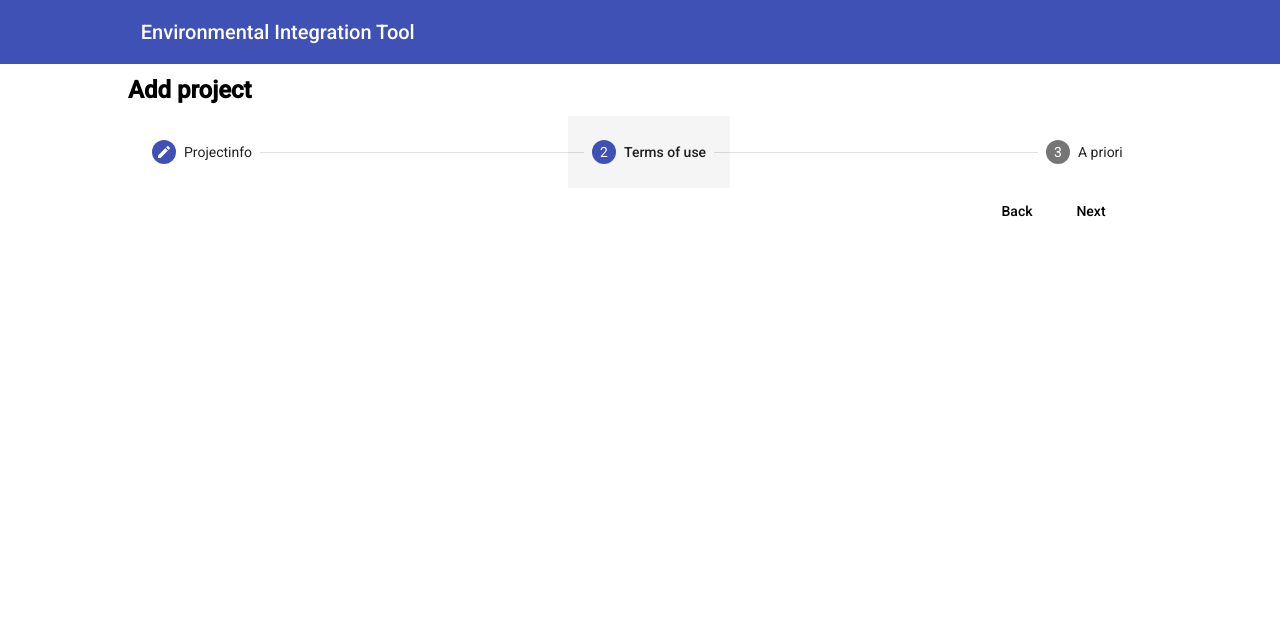
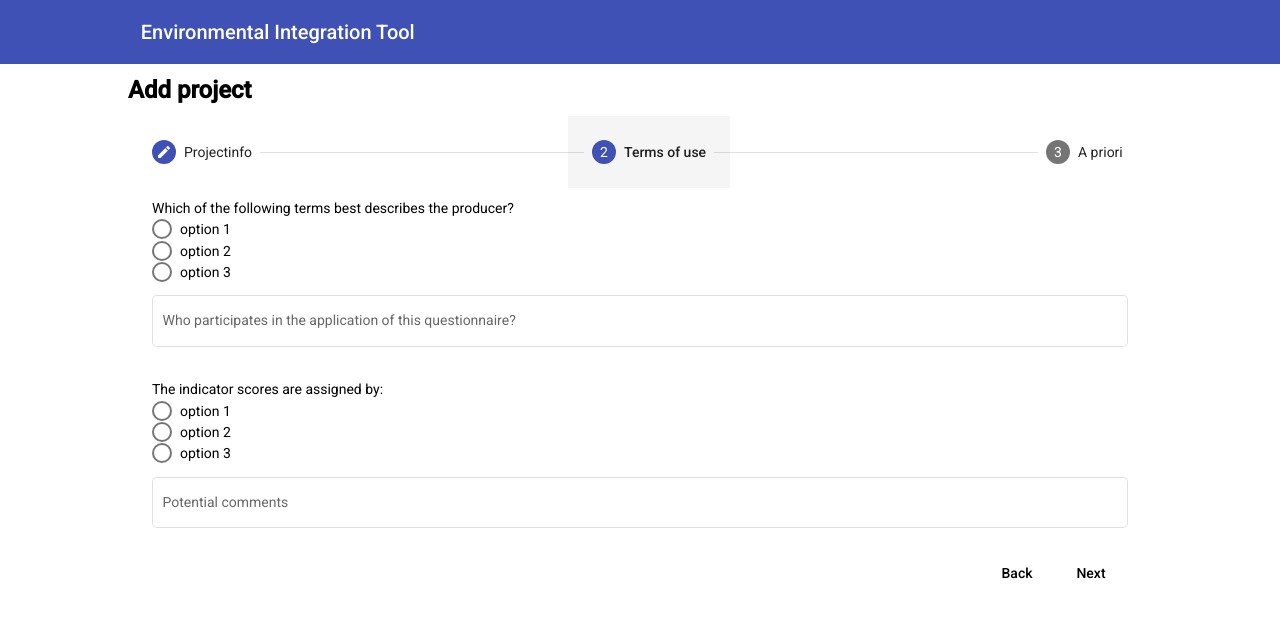
Before and after one commit to nikita-taranenko-nta/HITW-2022, an Angular app in the folder frontend/audit/: page /create/1 in a window 1280 px wide. Both pictures are taken after a click on the button "Next". Shown: the top 618 px of the page. Built offline with nearby package versions, Linux system fonts and the light colour scheme.

Commit message:
terms of use

```diff
--- a/frontend/audit/src/app/app.module.ts
+++ b/frontend/audit/src/app/app.module.ts
@@ -17,7 +17,7 @@ import {HttpClientModule} from "@angular/common/http";
 import {MatStepperModule} from '@angular/material/stepper';
 import {ProjectScoresComponent} from './pages/project-scores/project-scores.component';
 import {ScoreQuestionComponent} from './components/score-question/score-question.component';
-
+import {MatRadioModule} from '@angular/material/radio';
 @NgModule({
   declarations: [
     AppComponent,
@@ -39,7 +39,8 @@ import {ScoreQuestionComponent} from './components/score-question/score-question
     ReactiveFormsModule,
     MatInputModule,
     MatStepperModule,
-    HttpClientModule
+    HttpClientModule,
+    MatRadioModule
   ],
   providers: [],
   bootstrap: [AppComponent]
--- a/frontend/audit/src/app/enums/terms-of-use-answer-answer.enum.ts
+++ b/frontend/audit/src/app/enums/terms-of-use-answer-answer.enum.ts
@@ -1,3 +1,3 @@
 export enum TermsOfUseAnswerAnswer {
-  Answer_1
+
 }
--- a/frontend/audit/src/app/enums/terms-of-use-answer-question.enum.ts
+++ b/frontend/audit/src/app/enums/terms-of-use-answer-question.enum.ts
@@ -1,3 +1,6 @@
 export enum TermsOfUseAnswerQuestion {
-  QUESTION_1
+  Producer_Radio,
+  Who,
+  AssignedBy_Radio,
+  Comment
 }
--- a/frontend/audit/src/app/pages/create-project-form/create-project-form.component.html
+++ b/frontend/audit/src/app/pages/create-project-form/create-project-form.component.html
@@ -42,7 +42,7 @@
             <div>
                 <mat-form-field appearance="outline">
                     <mat-label>Details</mat-label>
-                    <textarea matInput formControlName="details"></textarea>
+                    <textarea matInput formControlName="details" cdkTextareaAutosize></textarea>
                 </mat-form-field>
             </div>
         </form>
@@ -51,8 +51,32 @@
         </div>
     </mat-step>
     <mat-step label="Terms of use">
-        <form action="" [formGroup]="termsOfUseForm" class="form">
+        <form [formGroup]="termsOfUseForm" class="form">
+            <div *ngFor="let control of termsOfUseFormDescription" class="formControlContainer">
+                <div *ngIf="control.type === 'input'">
+                    <mat-form-field appearance="outline">
+                        <mat-label>{{control.label}}</mat-label>
+                        <input matInput [placeholder]="contol.label" [formControlName]="control.key">
+                    </mat-form-field>
+                </div>
+                <div *ngIf="control.type === 'textArea'">
+                    <mat-form-field appearance="outline">
+                        <mat-label>{{control.label}}</mat-label>
+                        <textarea matInput [formControlName]="control.key" cdkTextareaAutosize></textarea>
+                    </mat-form-field>
+                </div>
+                <div *ngIf="control.type === 'radio'">
+                    <div class="radioControl">
+                        <mat-label>{{control.label}}</mat-label>
+                        <mat-radio-group [formControlName]="control.key">
+                            <mat-radio-button *ngFor="let option of control.options" [value]="option">
+                                {{option}}
+                            </mat-radio-button>
+                        </mat-radio-group>
+                    </div>
 
+                </div>
+            </div>
         </form>
         <div class="buttons">
             <button mat-button matStepperPrevious type="button">Back</button>
@@ -61,23 +85,23 @@
     </mat-step>
     <mat-step label="A priori">
         <form [formGroup]="aPrioriForm" class="form">
-            <div *ngFor="let control of aPrioriFormDescription"  class="formControlContainer">
+            <div *ngFor="let control of aPrioriFormDescription" class="formControlContainer">
                 <div *ngIf="control.type === 'input'">
-                    <mat-form-field appearance="outline" >
+                    <mat-form-field appearance="outline">
                         <mat-label>{{control.label}}</mat-label>
                         <input matInput [placeholder]="contol.label" [formControlName]="control.key">
                     </mat-form-field>
                 </div>
                 <div *ngIf="control.type === 'textArea'">
-                    <mat-form-field appearance="outline" >
+                    <mat-form-field appearance="outline">
                         <mat-label>{{control.label}}</mat-label>
-                        <textarea matInput [formControlName]="control.key"></textarea>
+                        <textarea matInput [formControlName]="control.key" cdkTextareaAutosize></textarea>
                     </mat-form-field>
                 </div>
             </div>
-          </form>
+        </form>
         <div class="buttons">
-        <button mat-button matStepperPrevious type="button">Back</button>
+            <button mat-button matStepperPrevious type="button">Back</button>
             <button mat-raised-button color="primary" (click)="save()">
                 Save
             </button>
--- a/frontend/audit/src/app/pages/create-project-form/create-project-form.component.scss
+++ b/frontend/audit/src/app/pages/create-project-form/create-project-form.component.scss
@@ -18,6 +18,15 @@ h1{
         flex-direction: row;
         justify-content: space-between;
         align-items: baseline;
+        .radioControl{
+            display: flex;
+            flex-direction: column;
+            mat-radio-group{
+                display: flex;
+                flex-direction: column;
+            }
+            padding: 10px 0 10px 0;
+        }
     }
 }
 .buttons{
--- a/frontend/audit/src/app/pages/create-project-form/create-project-form.component.ts
+++ b/frontend/audit/src/app/pages/create-project-form/create-project-form.component.ts
@@ -7,6 +7,8 @@ import { ProjectInfo } from 'src/app/models/project-info';
 import { APrioriQuestion } from 'src/app/enums/a-priori-question';
 import { Question } from 'src/app/models/question';
 import { TermsOfUse } from 'src/app/models/terms-of-use';
+import { TermsOfUseAnswerQuestion } from 'src/app/enums/terms-of-use-answer-question.enum';
+import { TermsOfUseAnswer } from 'src/app/models/terms-of-use-answer';
 
 type InputControl = {
   type: 'input',
@@ -21,7 +23,14 @@ type TextAreaControl = {
   label: string,
 }
 
-type GenericControl = InputControl | TextAreaControl;
+type RadioControl = {
+  type: 'radio',
+  key: string,
+  options: string[],
+  defaultValue?: string
+}
+
+type GenericControl = InputControl | TextAreaControl | RadioControl;
 type FormDescription = GenericControl[];
 @Component({
   selector: 'app-create-project-form',
@@ -42,13 +51,24 @@ export class CreateProjectFormComponent implements OnInit {
     details: new FormControl('')
   })
 
-  termsOfUseForm = new FormGroup({
-
-  });
+  termsOfUseForm!: FormGroup;
+  termsOfUseFormDescription: FormDescription = []
 
   aPrioriForm!: FormGroup;
   aPrioriFormDescription: FormDescription = []
 
+
+  private aprioriQuestionDictionary = {
+    [APrioriQuestion.Activity]: "A short description of the activity",
+    [APrioriQuestion.Environmental]: "A short description of the environmental context",
+    [APrioriQuestion.ActivityAndEnvironment]: "Mutual effects between the environment and the activity",
+  }
+  private termsOfUseQuestionDictionary = {
+    [TermsOfUseAnswerQuestion.Producer_Radio]: "Which of the following terms best describes the producer?",
+    [TermsOfUseAnswerQuestion.Who]: "Who participates in the application of this questionnaire?",
+    [TermsOfUseAnswerQuestion.AssignedBy_Radio]: "The indicator scores are assigned by:",
+    [TermsOfUseAnswerQuestion.Comment]: "Potential comments"
+  }
   constructor(
     private route: ActivatedRoute,
     private router: Router,
@@ -58,13 +78,31 @@ export class CreateProjectFormComponent implements OnInit {
 
   ngOnInit(): void {
     this.farmerId = this.route.snapshot.paramMap.get('farmerid');
-    this.aPrioriFormDescription = this.aprioriQuestions().map(q => {
+    this.aPrioriFormDescription = Object.keys(this.aprioriQuestionDictionary).map((key) => {
       return {
         type: 'textArea',
-        key: q.id,
+        key: key,
         defaultValue: '',
-        label: q.name
+        label: this.aprioriQuestionDictionary[key]
       } as GenericControl
+    });
+    this.termsOfUseFormDescription = Object.keys(this.termsOfUseQuestionDictionary).map((key) => {
+
+      return TermsOfUseAnswerQuestion[key].toLowerCase().includes('radio') ?
+        {
+          type: 'radio',
+          key: key,
+          options: ["option 1", "option 2", "option 3"],
+          label: this.termsOfUseQuestionDictionary[key],
+          defaultValue: ''
+        } as GenericControl :
+        {
+          type: 'textArea',
+          key: key,
+          defaultValue: '',
+          label: this.termsOfUseQuestionDictionary[key]
+        } as GenericControl
+
     });
 
     this.aPrioriForm = new FormGroup(
@@ -72,36 +110,36 @@ export class CreateProjectFormComponent implements OnInit {
         return { ...memo, [fieldDesc.key]: new FormControl(fieldDesc.defaultValue || '') }
       }, {})
     )
+
+    this.termsOfUseForm = new FormGroup(
+      this.termsOfUseFormDescription.reduce((memo, fieldDesc) => {
+        return { ...memo, [fieldDesc.key]: new FormControl(fieldDesc.defaultValue || '') }
+      }, {})
+    )
   }
-  aprioriQuestions(): Array<Question> {
-    let questions = [];
-    for (const question in APrioriQuestion) {
-      if (!isNaN(Number(question))) {
-        const enumQ = Number(question) as APrioriQuestion;
-        questions.push({ id: question, name: this.getAPrioriQuestionFromEnum(enumQ) } as Question)
-      }
-    }
-    return questions;
-  }
-  getAPrioriQuestionFromEnum(questionEnum: APrioriQuestion) {
-    switch (questionEnum) {
-      case APrioriQuestion.Activity:
-        return "A short description of the activity";
-      case APrioriQuestion.ActivityAndEnvironment:
-        return "Mutual effects between the environment and the activity";
-      case APrioriQuestion.Environmental:
-        return "A short description of the environmental context";
-    }
-  }
+
   getPreAssesmentAnswers() {
     const map: Map<APrioriQuestion, string> = new Map();
     for (const control in this.aPrioriForm.controls) {
-      map.set(Number(control) as APrioriQuestion , this.aPrioriForm.get(control).value )
+      map.set(Number(control) as APrioriQuestion, this.aPrioriForm.get(control).value)
     }
     return map;
   }
+getTermOfUseAnswers(){
+  let answers: TermsOfUseAnswer[] = [];
+  for(const control in this.termsOfUseForm.controls){
+    if(TermsOfUseAnswerQuestion[control] !== TermsOfUseAnswerQuestion.Comment){
+      answers.push({
+        freeTextField: this.termsOfUseForm.get(control).value,
+        question: TermsOfUseAnswerQuestion[control],
+        selectedAnswer: this.termsOfUseForm.get(control).value
+      })
+    }
+  }
+  return answers;
+}
   save() {
-     this.getPreAssesmentAnswers();
+    this.getPreAssesmentAnswers();
     let project = {
       projectInfo: {
         userId: this.farmerId,
@@ -114,15 +152,17 @@ export class CreateProjectFormComponent implements OnInit {
         productiveUnit: this.projectInfoForm.get('name').value
       } as ProjectInfo,
       termsOfUse: {
-
+        comment: this.termsOfUseForm.get('' + TermsOfUseAnswerQuestion.Comment).value,
+        termsOfUseAnswers: this.getTermOfUseAnswers()
       } as TermsOfUse,
       preAssessment: this.getPreAssesmentAnswers()
 
     } as Project;
-    console.log(project);
+    this.getTermOfUseAnswers()
+    console.log(project, this.termsOfUseForm.value);
     this.projectService.postProject(project);
 
-    this.router.navigate(['']);
+    // this.router.navigate(['']);
   }
   cancel() {
     this.router.navigate(['']);
```
